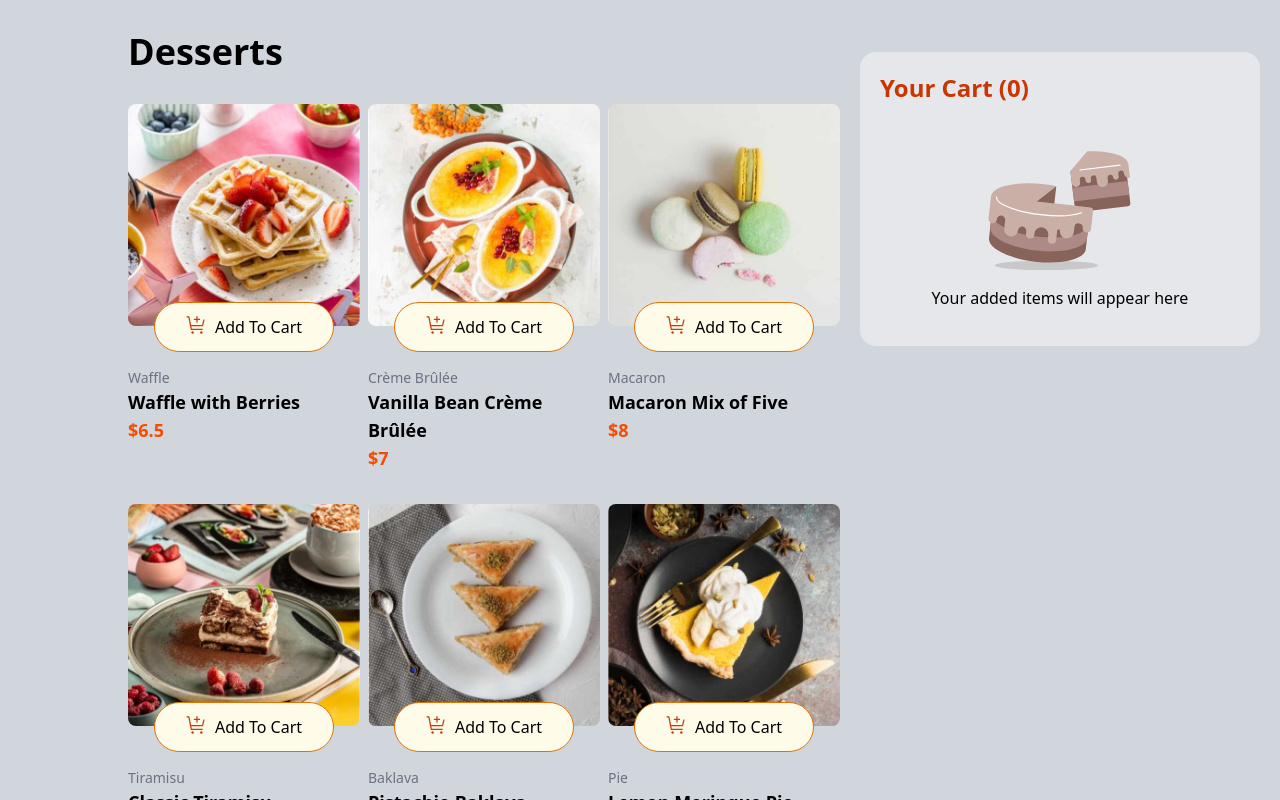
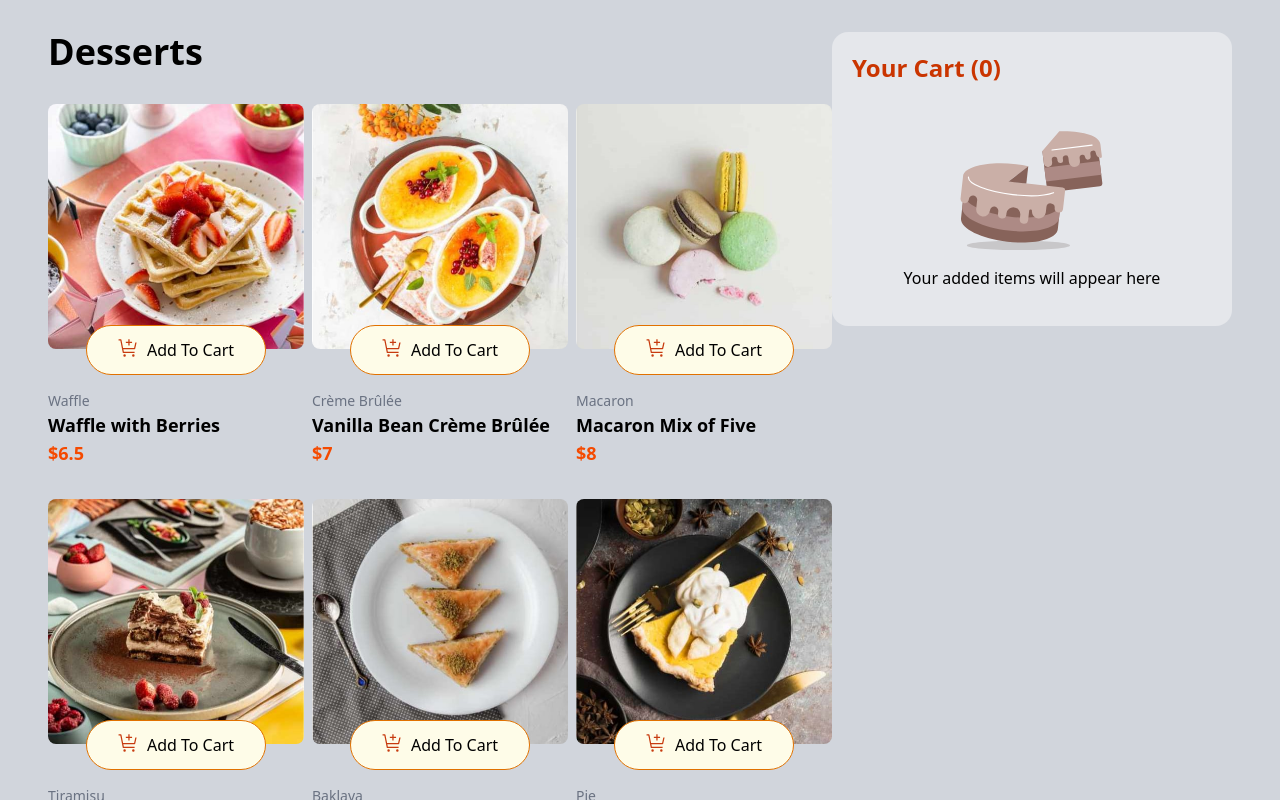
Before and after one commit to Mayron-Castillo/Product-list-with-cart, a React (Vite) app: page / in a window 1280 px wide. Built offline with nearby package versions, Linux system fonts and the light colour scheme.

Commit message:
Se le añade el diseño responsive

```diff
--- a/src/App.jsx
+++ b/src/App.jsx
@@ -6,14 +6,14 @@ import Datos from './components/Datos'
 function App() {
   return (
     <>
-      <section class='bg-gray-300 w-full grid grid-cols-[4fr_2fr] pt-8'>
-        <section class=' flex flex-col pl-32'>
+      <section class='bg-gray-300 w-full grid grid-cols-1 px-12 pt-8 lg:grid-cols-[4fr_2fr]'>
+        <section class='flex flex-col justify-center items-center md:block'>
           <div>
             <h1 class='font-bold text-4xl pb-8'>Desserts</h1>
           </div>
             <Datos></Datos>
         </section>
-        <aside>
+        <aside class='flex justify-center md:block'>
           <Cart></Cart>
         </aside>
       </section>
--- a/src/components/Cart.jsx
+++ b/src/components/Cart.jsx
@@ -1,6 +1,6 @@
 function Cart() {
     return (
-        <div class='w-[400px] h-auto bg-gray-200 p-5 m-5 rounded-2xl flex flex-col gap-4 overflow-hidden'>
+        <div class='w-[400px] h-auto bg-gray-200 p-5 rounded-2xl flex flex-col gap-4 overflow-hidden'>
             <h1 class='text-orange-700 font-bold text-2xl'>Your Cart (0)</h1>
             <div class='flex flex-col items-center p-4'>
                 <img src="/public/assets/images/illustration-empty-cart.svg" alt="" class='w-[150px]' />
--- a/src/components/Datos.jsx
+++ b/src/components/Datos.jsx
@@ -3,7 +3,7 @@ import data from '../data/data.json'
 function Datos() {
     return (
         <section>
-        <div className='grid grid-cols-3 gap-2'>
+        <div className='grid grid-cols-1 gap-2 md:grid-cols-2 lg:grid-cols-3'>
             {data.map((item,index)=>{
                 return(
                 <div key={index} className='flex flex-col gap-2 items-start'>
```
